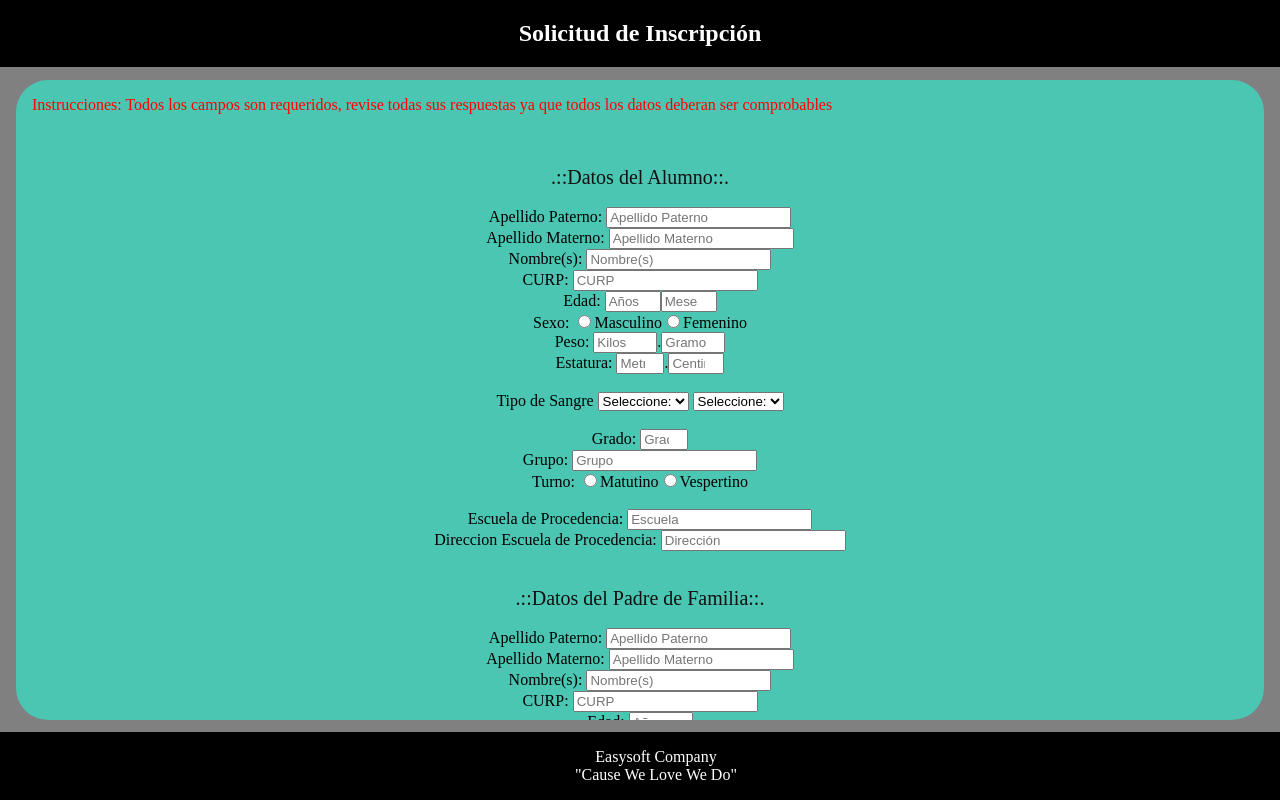
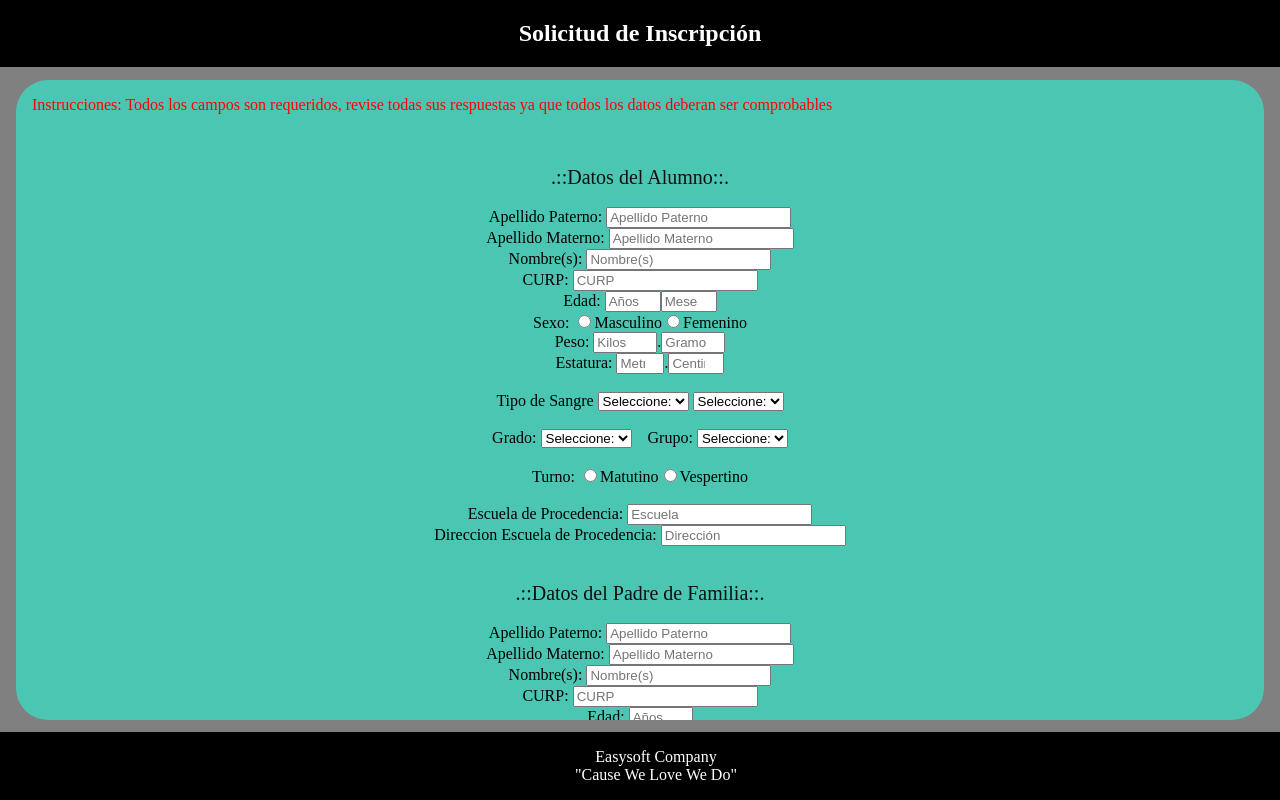
Before and after one commit to EasysoftCompany/Morelos, a plain HTML site: page Morelos2016/web/form_insc.html in a window 1280 px wide. Drawn offline with Linux system fonts and the light colour scheme.

Commit message:
Actualizaciones...

```diff
--- a/Morelos2016/web/form_insc.html
+++ b/Morelos2016/web/form_insc.html
@@ -54,8 +54,29 @@ and open the template in the editor.
 
                     <br>
 
-                    <label>Grado: </label><input type="number" name="gdo" placeholder="Grado" max="6" min="1"> <br>
-                    <label>Grupo: </label><input type="text" name="gpo" placeholder="Grupo"> <br>
+                    <label>Grado: </label>
+                            <select name="gdo">
+                                <option selected disabled>Seleccione:</option>
+                                <option value="1">1°</option>
+                                <option value="2">2°</option>
+                                <option value="3">3°</option>
+                                <option value="4">4°</option>
+                                <option value="5">5°</option>
+                                <option value="6">6°</option>
+                            </select>
+
+                    &nbsp;&nbsp;
+                    <label>Grupo:</label>
+                            <select name="gpo">
+                                <option selected disabled>Seleccione:</option>
+                                <option value="A">A</option>
+                                <option value="B">B</option>
+                                <option value="C">C</option>
+                                <option value="D">D</option>
+                            </select>
+
+                    <br><br>
+
                     <label>Turno: </label><input type="radio" name="turno" value="1">Matutino<input type="radio" name="turno" value="0">Vespertino <br>
 
                     <br>
```
